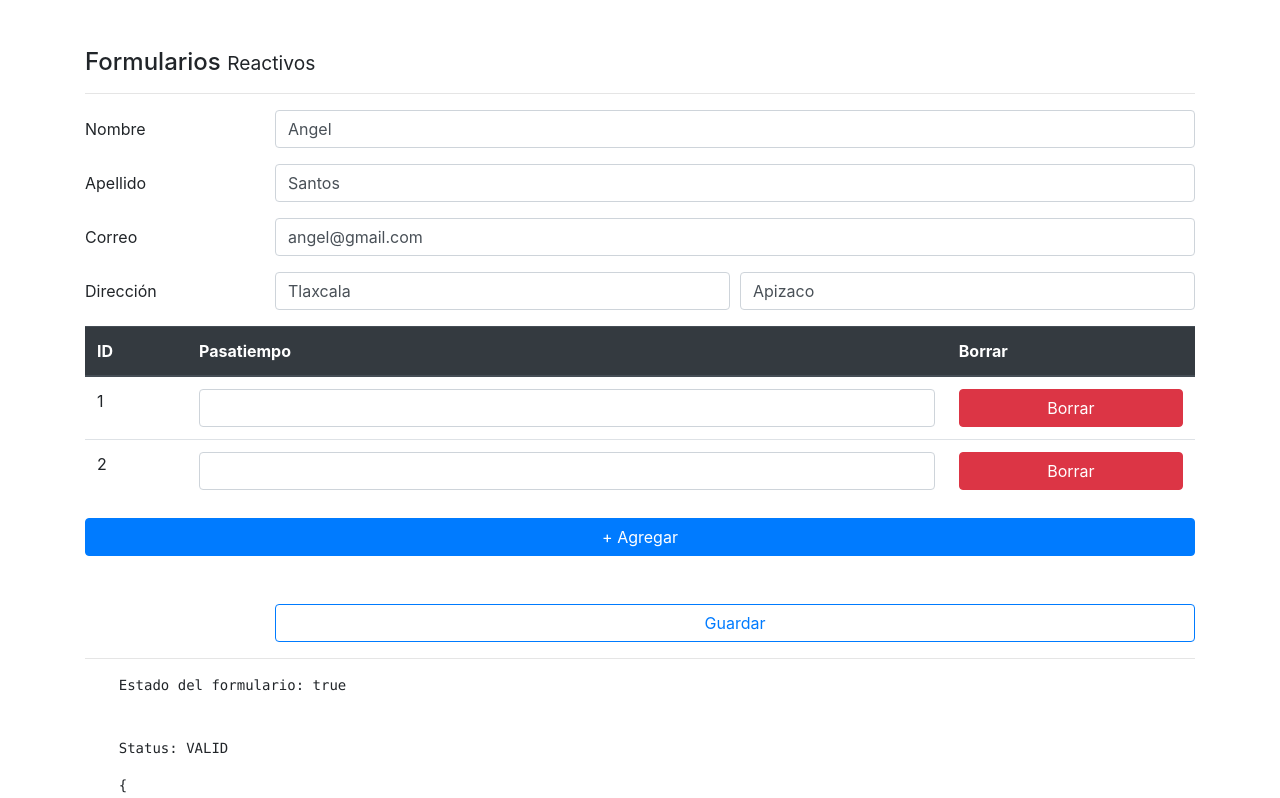
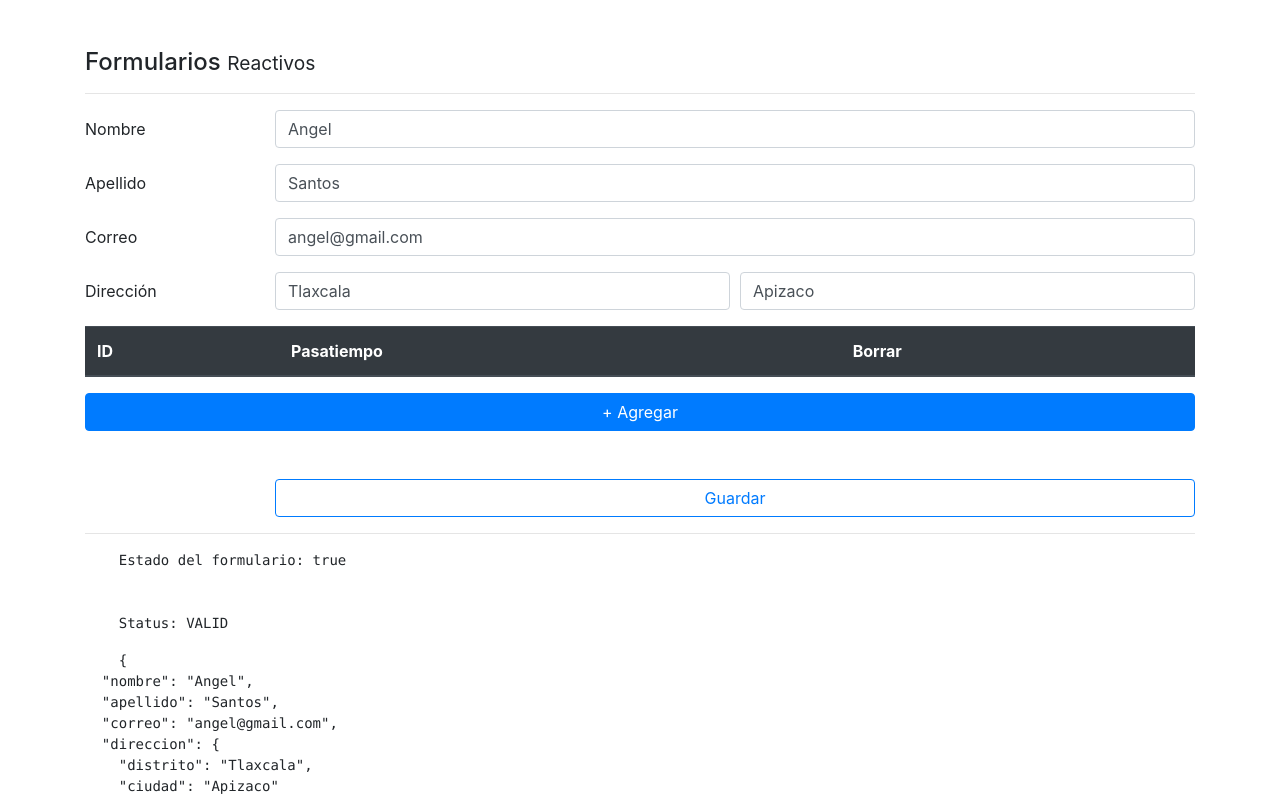
Before and after one commit to Luis-Angel-Santos/Formularios_con_Angular, an Angular app: page /reactivo in a window 1280 px wide. Shown: the top 798 px of the page. Built offline with nearby package versions, Linux system fonts and the light colour scheme.

Commit message:
Añadir y borrar formcontrols de forma dinamica

```diff
--- a/src/app/pages/reactive/reactive.component.html
+++ b/src/app/pages/reactive/reactive.component.html
@@ -65,11 +65,11 @@
                     <tr *ngFor="let control of pasatiempos.controls; let i = index">
                         <td>{{i+1}}</td>
                         <td><input type="text" class="form-control" [formControlName]="i"></td>
-                        <td><button class="btn btn-danger btn-block">Borrar</button></td>
+                        <td><button class="btn btn-danger btn-block" (click)="borrarPasatiempo(i)">Borrar</button></td>
                     </tr>
                 </tbody>
             </table>
-            <button type="button" class="btn btn-primary mt-3 mb-5 btn-block">
+            <button type="button" class="btn btn-primary mt-3 mb-5 btn-block" (click)="agregarPasatiempo()">
                 + Agregar
             </button>
         </div>
--- a/src/app/pages/reactive/reactive.component.ts
+++ b/src/app/pages/reactive/reactive.component.ts
@@ -46,9 +46,7 @@ export class ReactiveComponent implements OnInit {
         distrito: ['', Validators.required],
         ciudad:   ['', Validators.required]
       }),
-      pasatiempos: this.fb.array([
-        [],[]
-      ])
+      pasatiempos: this.fb.array([])
     });
   }
 
@@ -62,6 +60,14 @@ export class ReactiveComponent implements OnInit {
         ciudad: 'Apizaco'
       }
     });
+  }
+
+  agregarPasatiempo(){
+    this.pasatiempos.push(this.fb.control('', Validators.required))
+  }
+
+  borrarPasatiempo(i: number){
+    this.pasatiempos.removeAt(i);
   }
 
   guardar(){
```
